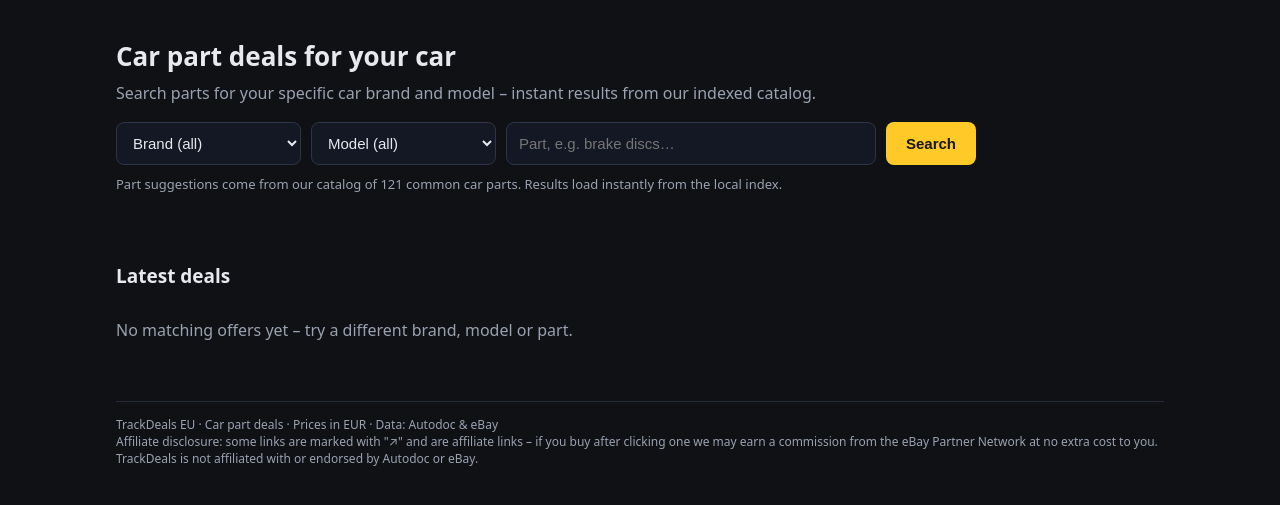
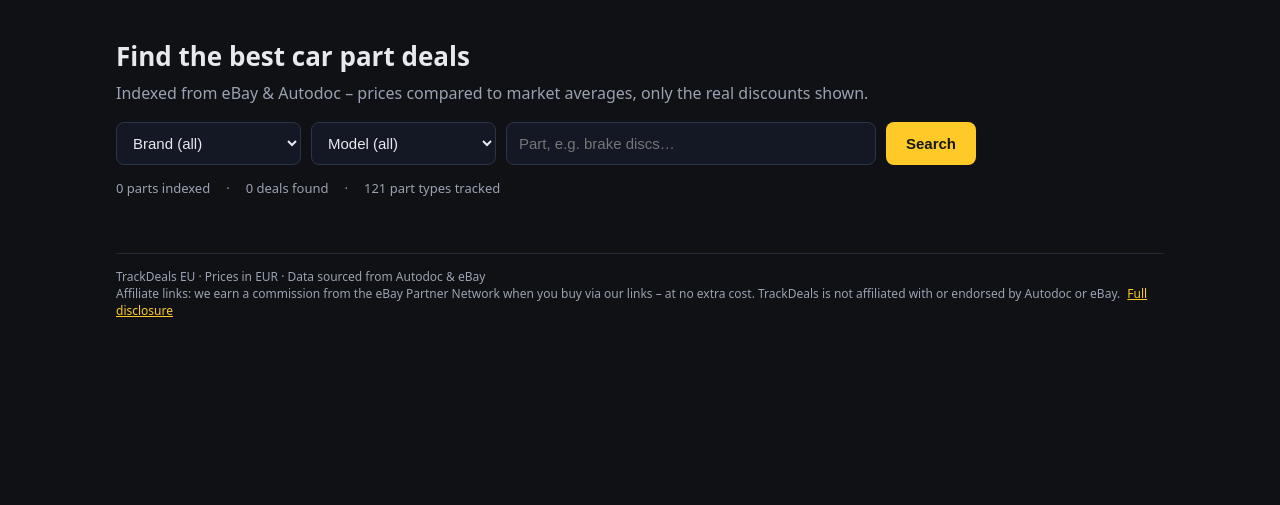
Before and after one commit to majkovac73/carpart-scraper, a FastAPI app: page / in a window 1280 px wide. Shown: the part 52-557 px from the top of the page. Run offline with FastAPI, Linux system fonts and the light colour scheme.

Commit message:
user-ready: eBay-first sections, OG tags, sitemap, 404, homepage stats, share buttons

```diff
--- a/crud.py
+++ b/crud.py
@@ -107,20 +107,29 @@ def get_good_deals(
     skip: int = 0,
     limit: int = 20,
     min_discount: float = None,
+    source: str = None,
 ):
     """Real deals only: cached 'search' snapshots and tagged 'catalog' products
     are excluded and only offers at least `min_discount`% below the market
     average are shown (default from the MIN_DISCOUNT env / 15). Best discount
-    first."""
+    first; pass source="ebay"/"autodoc" to restrict to one marketplace."""
     if min_discount is None:
         min_discount = float(os.getenv("MIN_DISCOUNT", "15"))
-    return (
+    q = (
         db.query(Deal)
         .filter(
             Deal.status.notin_(NON_DEAL_STATUSES),
             Deal.discount_percentage >= min_discount,
         )
-        .order_by(Deal.discount_percentage.desc(), Deal.id.desc())
+    )
+    if source:
+        q = q.filter(Deal.source == source)
+    return (
+        q.order_by(
+            Deal.source.desc(),              # eBay first (revenue source)
+            Deal.discount_percentage.desc(),
+            Deal.id.desc(),
+        )
         .offset(skip)
         .limit(limit)
         .all()
@@ -138,6 +147,19 @@ def deal_worth_showing(deal, min_discount: float = None) -> bool:
         return float(getattr(deal, "discount_percentage", 0) or 0) >= min_discount
     except (TypeError, ValueError):
         return False
+
+def get_site_stats(db: Session) -> dict:
+    """Quick stats for the homepage: total indexed, total deals, last updated."""
+    from sqlalchemy import func
+    total = db.query(Deal).count()
+    deals = db.query(Deal).filter(Deal.status.notin_(NON_DEAL_STATUSES)).count()
+    last = db.query(Deal.updated_at).filter(Deal.updated_at.isnot(None)).order_by(Deal.updated_at.desc()).first()
+    return {
+        "total_indexed": total,
+        "total_deals": deals,
+        "last_updated": (last[0] or "")[:10] if last else "",
+    }
+
 
 def get_models_by_brand(db: Session, brand_name: str = None):
     """All vehicle models, optionally filtered by brand (for the search form)."""
@@ -203,7 +225,7 @@ def search_deals(db: Session, brand: str = None, model: str = None,
     rows = query.order_by(Deal.discount_percentage.desc()).all()
     deals = [d for d in rows if d.status not in NON_DEAL_STATUSES]
     catalog = [d for d in rows if d.status in NON_DEAL_STATUSES]
-    deals.sort(key=lambda d: -(d.discount_percentage or 0))
+    deals.sort(key=lambda d: (0 if d.source == "ebay" else 1, -(d.discount_percentage or 0)))
     catalog.sort(key=lambda d: ((d.sale_price or 0)))
     merged = deals + catalog
     return merged[skip:skip + limit]
--- a/templates/_deals.html
+++ b/templates/_deals.html
@@ -3,15 +3,22 @@
   {% for deal in deals %}
   <a class="card" href="/deal/{{ deal.id }}">
     {% if deal.image_url %}
-    <div class="imgbox"><img src="{{ deal.image_url }}" onerror="this.parentElement.style.display='none'" alt=""></div>
+    <div class="imgbox"><img src="{{ deal.image_url }}" loading="lazy" onerror="this.parentElement.style.display='none'" alt="{{ deal|disp }}"></div>
     {% endif %}
     <div class="body">
-      {% if deal.discount_percentage %}
-      <span class="badge">⚠ −{{ deal.discount_percentage }}% vs avg</span>
-      {% else %}
-      <span class="badge">In catalog</span>
-      {% endif %}
-      {% if deal.brand_name %}<span class="chip" style="align-self:flex-start;margin-top:6px">{{ deal.brand_name }}</span>{% endif %}
+      <div style="display:flex;gap:6px;align-items:center;flex-wrap:wrap;margin-bottom:8px">
+        {% if deal.source == 'ebay' %}
+        <span class="badge" style="background:rgba(228,63,40,.15);color:#e43f28">eBay</span>
+        {% elif deal.source == 'autodoc' %}
+        <span class="badge" style="background:rgba(59,130,246,.15);color:#3b82f6">Autodoc</span>
+        {% endif %}
+        {% if deal.discount_percentage %}
+        <span class="badge">−{{ deal.discount_percentage }}% vs avg</span>
+        {% endif %}
+        {% if deal.brand_name %}
+        <span class="chip">{{ deal.brand_name }}</span>
+        {% endif %}
+      </div>
       <h3>{{ deal|disp|car(deal.compatible_models) }}</h3>
       <div class="price">{{ deal.sale_price|eur }} €</div>
       <div class="o">
--- a/templates/base.html
+++ b/templates/base.html
@@ -3,7 +3,17 @@
 <head>
 <meta charset="utf-8">
 <meta name="viewport" content="width=device-width, initial-scale=1">
+<meta name="description" content="{{ og_desc|default('Car part deals from eBay & Autodoc — indexed, filtered, instantly searchable.') }}">
 <meta name="mylead-verification" content="a0dde6e6d60b44ffba66a67a00bdbbc6">
+<meta property="og:title" content="{{ og_title|default('TrackDeals EU') }}">
+<meta property="og:description" content="{{ og_desc|default('Car part deals from eBay & Autodoc — indexed, filtered, instantly searchable.') }}">
+{% if og_image %}<meta property="og:image" content="{{ og_image }}">{% endif %}
+<meta property="og:url" content="{{ og_url|default('https://trackdeals.eu') }}">
+<meta property="og:type" content="website">
+<meta name="twitter:card" content="summary_large_image">
+<meta name="twitter:title" content="{{ og_title|default('TrackDeals EU') }}">
+<meta name="twitter:description" content="{{ og_desc|default('Car part deals from eBay & Autodoc — indexed, filtered, instantly searchable.') }}">
+{% if og_image %}<meta name="twitter:image" content="{{ og_image }}">{% endif %}
 <title>{% block title %}TrackDeals EU – Car Part Deals{% endblock %}</title>
 <style>
   :root{--bg:#0f1115;--card:#1a1e26;--text:#e7e9ee;--muted:#9aa2b1;--accent:#ffca28;--green:#34d399;}
@@ -65,12 +75,11 @@
   </nav>
   {% block content %}{% endblock %}
   <footer>
-    TrackDeals EU · Car part deals · Prices in EUR · Data: Autodoc &amp; eBay
+    TrackDeals EU · Prices in EUR · Data sourced from Autodoc &amp; eBay
     <br>
-    Affiliate disclosure: some links are marked with "↗" and are affiliate
-    links – if you buy after clicking one we may earn a commission from the
-    eBay Partner Network at no extra cost to you. TrackDeals is not affiliated
-    with or endorsed by Autodoc or eBay.
+    Affiliate links: we earn a commission from the eBay Partner Network when you buy via our links – at no extra cost.
+    TrackDeals is not affiliated with or endorsed by Autodoc or eBay.
+    <a href="/about" style="color:var(--accent);margin-left:4px">Full disclosure</a>
   </footer>
 </div>
 {% block scripts %}{% endblock %}
--- a/templates/index.html
+++ b/templates/index.html
@@ -1,8 +1,8 @@
 {% extends "base.html" %}
 {% block content %}
 <div class="hero">
-  <h1>Car part deals for your car</h1>
-  <p>Search parts for your specific car brand and model – instant results from our indexed catalog.</p>
+  <h1>Find the best car part deals</h1>
+  <p>Indexed from eBay &amp; Autodoc – prices compared to market averages, only the real discounts shown.</p>
   <form class="search" action="/search" method="get">
     <select name="brand" id="brand">
       <option value="">Brand (all)</option>
@@ -15,14 +15,30 @@
     <datalist id="parts-list">
       {% for en, de in parts %}<option value="{{ en }}">{{ de }}</option>{% endfor %}
     </datalist>
-    <input type="text" name="q" id="q" placeholder="or free keyword…" style="display:none">
     <button type="submit">Search</button>
   </form>
-  <p style="margin-top:10px;font-size:13px;color:var(--muted)">Part suggestions come from our catalog of {{ parts|length }} common car parts. Results load instantly from the local index.</p>
+  <div style="margin-top:14px;display:flex;gap:16px;flex-wrap:wrap;font-size:13px;color:var(--muted)">
+    <span>{{ stats.total_indexed }} parts indexed</span>
+    <span>·</span>
+    <span>{{ stats.total_deals }} deals found</span>
+    <span>·</span>
+    <span>{{ parts|length }} part types tracked</span>
+    {% if stats.last_updated %}<span>·</span><span>Updated {{ stats.last_updated }}</span>{% endif %}
+  </div>
 </div>
 
-<h2>Latest deals</h2>
+{% if ebay_deals %}
+<h2>eBay deals</h2>
+<p style="color:var(--muted);font-size:13px;margin-top:0">Best discounts on branded car parts from eBay – these support the site via affiliate links.</p>
+{% set deals = ebay_deals %}
 {% include "_deals.html" %}
+{% endif %}
+
+{% if more_deals %}
+<h2>More deals</h2>
+{% set deals = more_deals %}
+{% include "_deals.html" %}
+{% endif %}
 {% endblock %}
 
 {% block scripts %}
```
Also changed, not shown: templates/404.html (added, +11 -0 lines), templates/deal.html (+31 -12 lines), website.py (+105 -5 lines).
